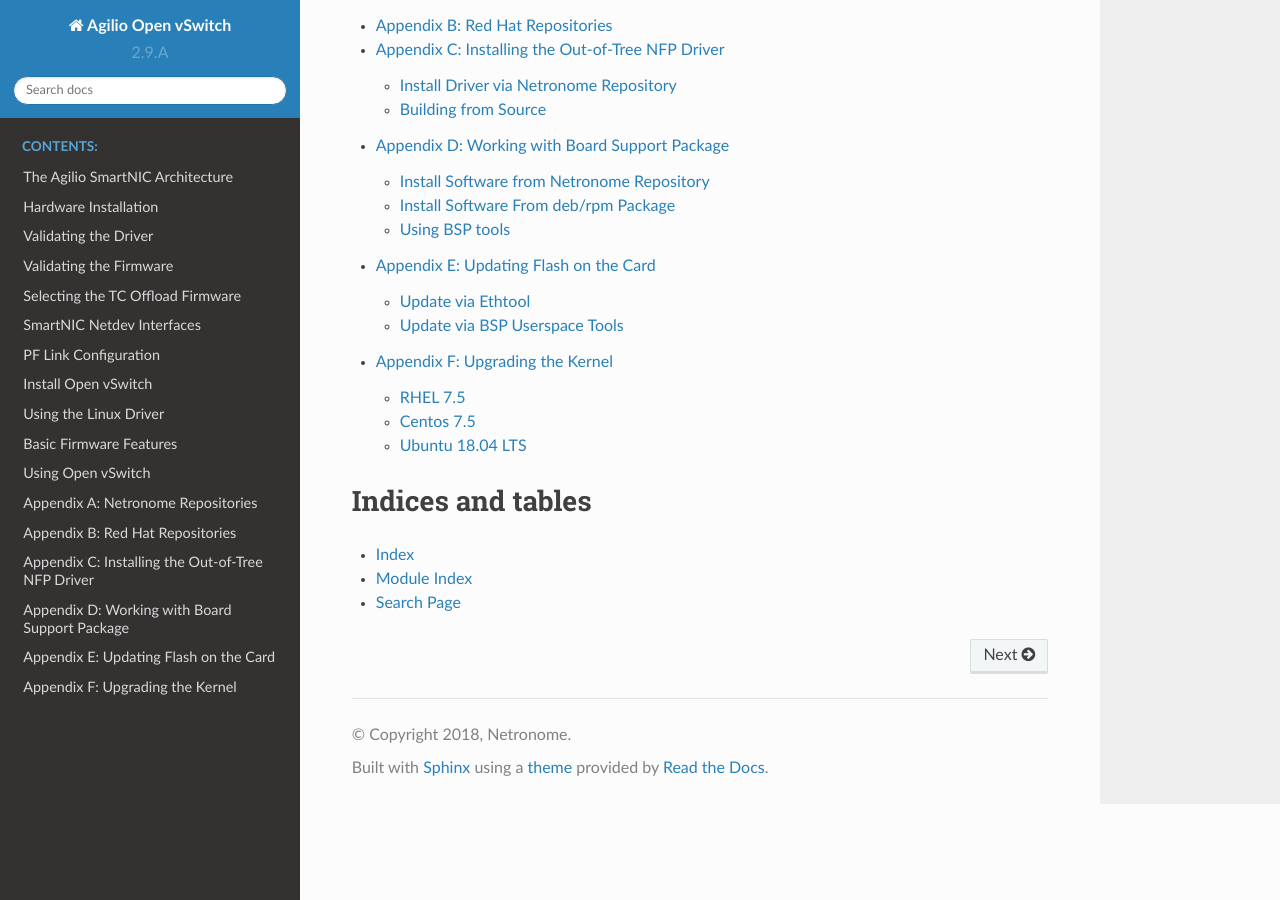
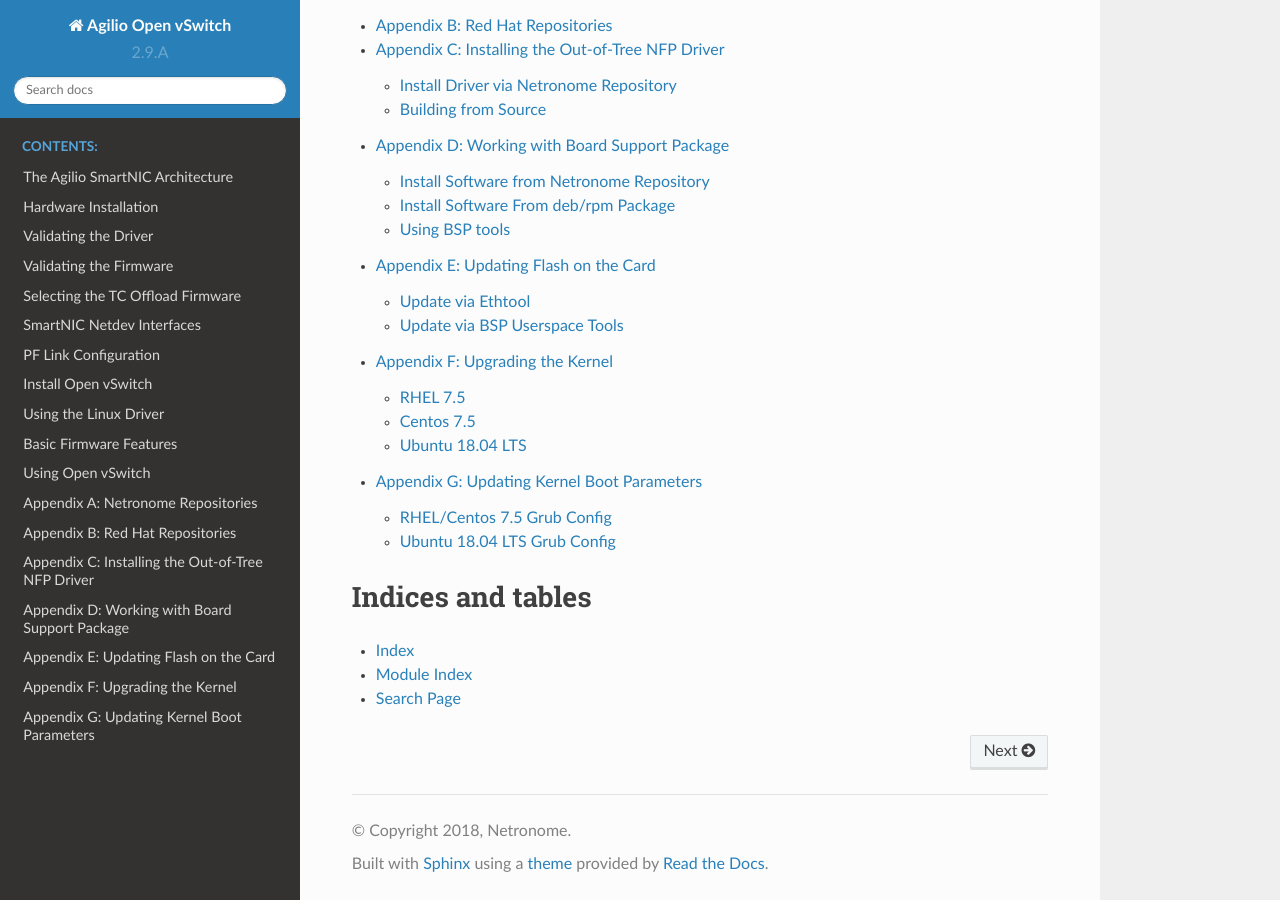
Before and after one commit to macris-xiao/disa-user-guide, a Sphinx documentation site: the page built from docs/index.rst, in a window 1280 px wide and 900 px high, scrolled down 1322 px. Built offline with Sphinx 7.4.7 and the Read the Docs theme 2.0.0, drawn with Linux system fonts in a browser that asks for light colours; formulas are drawn with MathJax 3.

Commit message:
Copied Appendix G from google docs
Change-Id: If978e9a83b77bf26d1851ffcb548fb97bcaf01cc

```diff
--- /dev/null
+++ b/docs/0G_Updating_kernel_boot.rst
@@ -0,0 +1,24 @@
+Appendix G: Updating Kernel Boot Parameters
+===========================================
+
+.. note::
+
+    In order to enable VFs to be bound to be bound to the vfio-pci driver such that they may be utilised by VMs, *IOMMU* must be enabled in both the bios of the host machines as well as the kernel.
+
+RHEL/Centos 7.5 Grub Config
+---------------------------
+
+.. code::
+
+    $ grubby --update-kernel=ALL --args="intel_iommu=on"
+    $ reboot
+
+Ubuntu 18.04 LTS Grub Config
+----------------------------
+
+.. code::
+
+    $ sed -i 's/#*GRUB_CMDLINE_LINUX_DEFAULT.*/GRUB_CMDLINE_LINUX_DEFAULT="intel_iommu=on"/g' /etc/default/grub
+
+    $ update-grub2
+    $ reboot
--- a/docs/index.rst
+++ b/docs/index.rst
@@ -23,6 +23,7 @@
    0D_Working_with_BSP
    0E_Updating_Flash
    0F_Updating_kernel
+   0G_Updating_kernel_boot
 
 Indices and tables
 ==================
```
